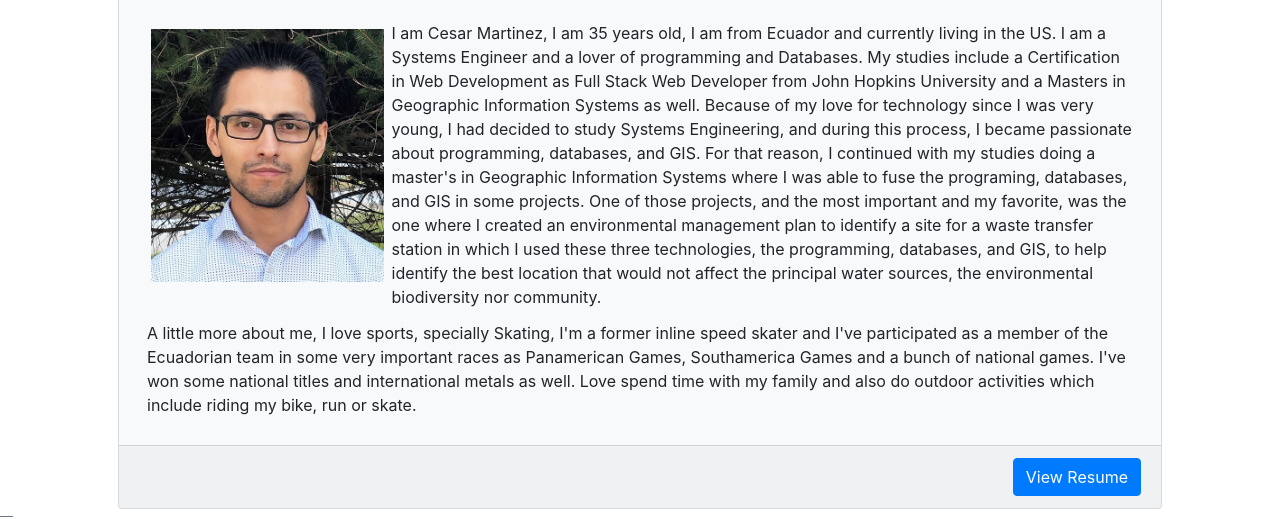
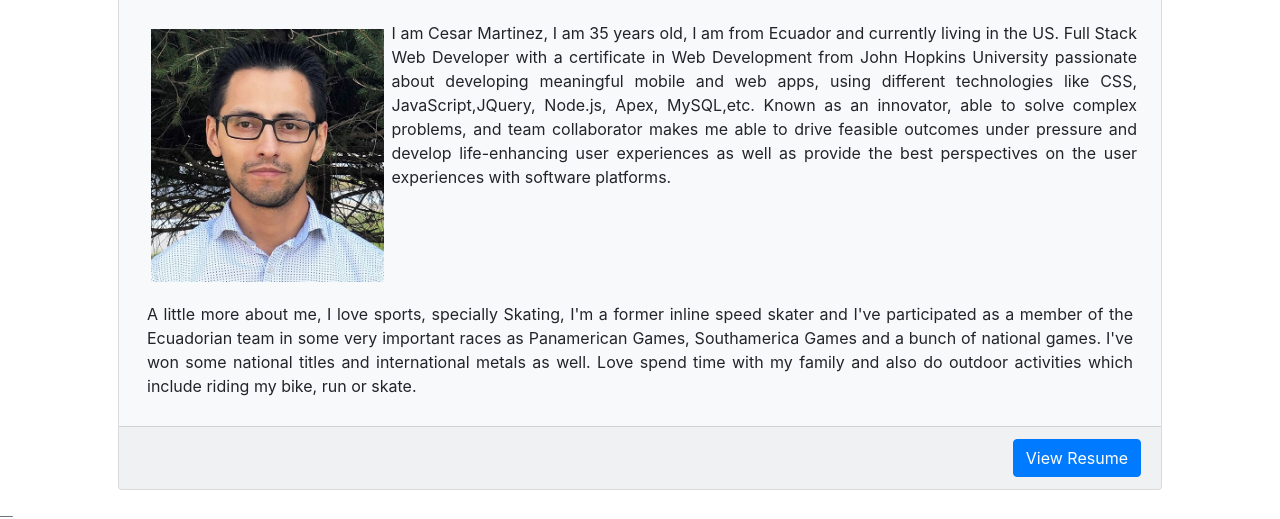
Before and after one commit to chernanma/Portfolio, a plain HTML site: page index.html in a window 1280 px wide. Shown: the part 184-703 px from the top of the page. Drawn offline with nearby package versions, Linux system fonts and the light colour scheme.

Commit message:
Updating brand statment in main page

```diff
--- a/index.html
+++ b/index.html
@@ -38,19 +38,13 @@
                         <div class="row p-1">
                             <div class="col-md-12">
                                 <img src="images/CesarH.jpg" class="img-fluid w-25 p-2 float-left" alt="Profile Image">
-                                <p class="card-text">I am Cesar Martinez, I am 35 years old, I am from Ecuador and currently living in the US. I am a Systems Engineer and a lover of programming and Databases.
-                                    My studies include a Certification in Web Development as Full Stack Web Developer from John Hopkins University and a Masters in Geographic Information Systems as well.
-                                    Because of my love for technology since I was very young, I had decided to study Systems Engineering,
-                                    and during this process, I became passionate about programming, databases, and GIS. For that reason,
-                                    I continued with my studies doing a master's in Geographic Information Systems where I was able to fuse the programing, databases, and GIS in some projects.
-                                    One of those projects, and the most important and my favorite,
-                                    was the one where I created an environmental management plan to identify a site for a waste transfer station in which I used these three technologies, the programming, databases, and GIS, to help identify the best location that would not affect the principal water sources, the environmental biodiversity nor community.
+                                <p class="card-text" style="text-align: justify;">I am Cesar Martinez, I am 35 years old, I am from Ecuador and currently living in the US. Full Stack Web Developer with a certificate in Web Development from John Hopkins University passionate about developing meaningful mobile and web apps, using different technologies like CSS, JavaScript,JQuery, Node.js, Apex, MySQL,etc.   Known as an innovator, able to solve complex problems, and team collaborator makes me able to drive feasible outcomes under pressure and develop life-enhancing user experiences as well as provide the best perspectives on the user experiences with software platforms.
                                    </p>
                             </div>
                         </div>
                         <div class="row p-2">
                             <div class="col-md-12">
-                                <p class="card-text">A little more about me, I love sports, specially Skating, I'm a former inline speed skater and I've participated as a member of the Ecuadorian team in some very important races as Panamerican Games, Southamerica Games and a bunch of national games.
+                                <p class="card-text" style="text-align: justify;">A little more about me, I love sports, specially Skating, I'm a former inline speed skater and I've participated as a member of the Ecuadorian team in some very important races as Panamerican Games, Southamerica Games and a bunch of national games.
                                     I've won some national titles and international metals as well. Love spend time with my family and also do outdoor activities which include riding my bike, run or skate. </p>
                             </div>
                         </div>
```
Also changed, not shown: 1 other file.
